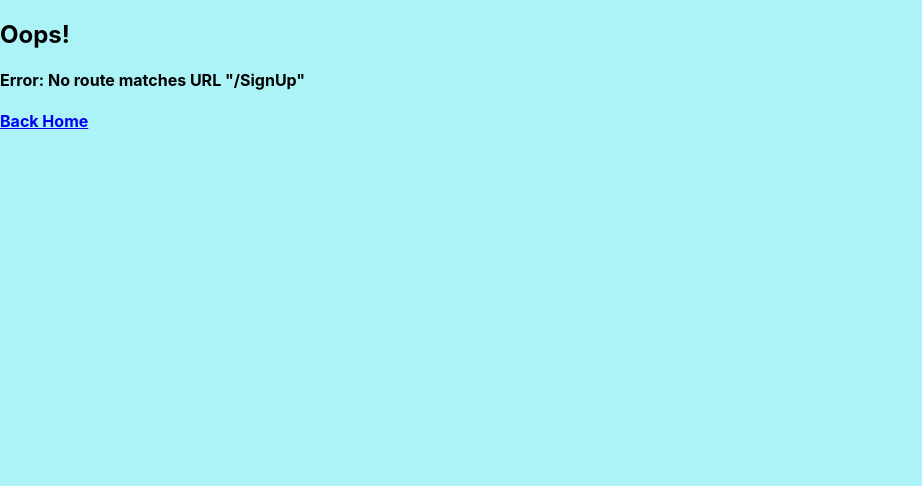
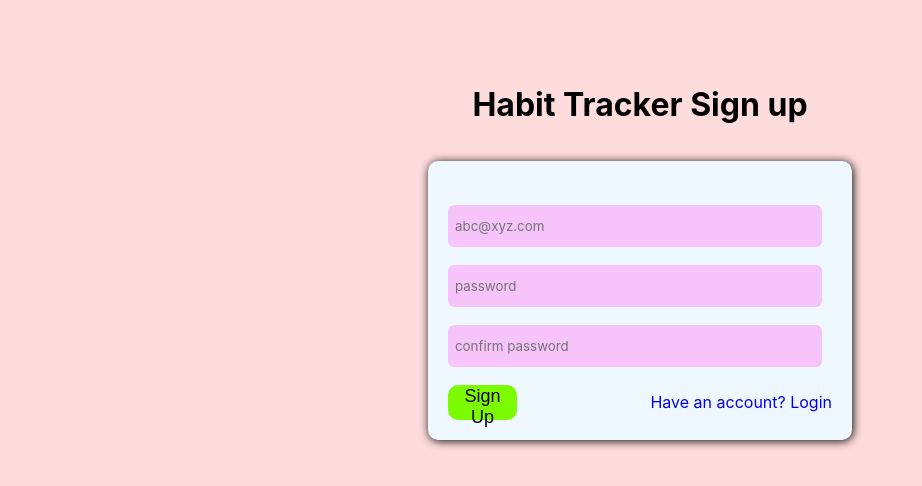
Before and after one commit to arijitmandal10/Habit-Tracker-React, a React (Create React App) app: page /SignUp in a window 1280 px wide. Shown: the top 486 px of the page, without its empty margins (0-922 px from the left). Built offline with nearby package versions, Linux system fonts and the light colour scheme.

Commit message:
Authentication

```diff
--- a/package.json
+++ b/package.json
@@ -8,6 +8,7 @@
 		"@testing-library/react": "^13.4.0",
 		"@testing-library/user-event": "^13.5.0",
 		"bootstrap": "^5.3.0",
+		"firebase": "^10.0.0",
 		"react": "^18.2.0",
 		"react-bootstrap": "^2.8.0",
 		"react-datepicker": "^4.15.0",
@@ -15,6 +16,7 @@
 		"react-redux": "^8.1.1",
 		"react-router-dom": "^6.14.1",
 		"react-scripts": "5.0.1",
+		"react-toastify": "^9.1.3",
 		"uuid": "^9.0.0",
 		"web-vitals": "^2.1.4"
 	},
--- a/src/App.js
+++ b/src/App.js
@@ -1,19 +1,25 @@
 import Navbar from './components/Navbar';
 import { Provider } from 'react-redux';
 import store from './utils/store';
-import { createBrowserRouter, RouterProvider, Outlet } from 'react-router-dom';
+import { createBrowserRouter, RouterProvider, Outlet, Navigate } from 'react-router-dom';
 import Error from './components/ErrorPage';
 import Habits from './components/Habits';
 import HabitForm from './components/HabitForm';
 import WeeklyView from './components/WeeklyView';
+import Login from './components/Login';
+import { useSelector } from 'react-redux';
+import SignUp from './components/SignUp';
 
 const AppLayout = () => {
+	const currentUser = useSelector((state) => state.auth.currentUser);
+	const RequireAuth = ({ children }) => {
+		return currentUser ? children : <Navigate to='/Login' />;
+	};
 	return (
-		<Provider store={store}>
-			{' '}
+		<RequireAuth>
 			<Navbar />
 			<Outlet />
-		</Provider>
+		</RequireAuth>
 	);
 };
 
@@ -38,9 +44,21 @@ function App() {
 				},
 			],
 		},
+		{
+			path: '/Login',
+			element: <Login />,
+		},
+		{
+			path: '/SignUp',
+			element: <SignUp />,
+		},
 	]);
 
-	return <RouterProvider router={router} />;
+	return (
+		<Provider store={store}>
+			<RouterProvider router={router} />
+		</Provider>
+	);
 }
 
 export default App;
--- a/src/components/Habits.jsx
+++ b/src/components/Habits.jsx
@@ -1,12 +1,24 @@
 import React from 'react';
 import { useSelector } from 'react-redux';
 import HabitCard from './HabitCard';
+import { useEffect } from 'react';
+import { toast, ToastContainer } from 'react-toastify';
+import 'react-toastify/dist/ReactToastify.css';
 
 const Habits = () => {
 	const habits = useSelector((state) => state.habits);
 
+	useEffect(() => {
+		const loginSuccess = localStorage.getItem('loginSuccess');
+		if (loginSuccess) {
+			toast.success('Login Successful');
+			localStorage.removeItem('loginSuccess'); // Remove the login success flag from localStorage
+		}
+	}, []);
+
 	return (
 		<div className='habit-list'>
+			<ToastContainer />
 			{habits && habits.length === 0 ? (
 				<h1>No Habits to keep track!! ☹️</h1>
 			) : (
--- /dev/null
+++ b/src/components/Login.jsx
@@ -0,0 +1,60 @@
+import { signInWithEmailAndPassword } from 'firebase/auth';
+import { useState } from 'react';
+import { auth } from '../firebase';
+import { useNavigate } from 'react-router-dom';
+import { useDispatch } from 'react-redux';
+import { setCurrentUser } from '../utils/authSlice';
+import { Link } from 'react-router-dom';
+import { toast, ToastContainer } from 'react-toastify';
+import 'react-toastify/dist/ReactToastify.css';
+
+const Login = () => {
+	const dispatch = useDispatch();
+
+	const [email, setEmail] = useState('');
+	const [password, setPassword] = useState('');
+	const [error, setError] = useState(false);
+	const navigate = useNavigate();
+
+	const handleSubmit = (e) => {
+		e.preventDefault();
+		signInWithEmailAndPassword(auth, email, password)
+			.then((userCredential) => {
+				// Signed in
+				const user = userCredential.user;
+				localStorage.setItem('loginSuccess', 'true');
+				dispatch(setCurrentUser(true)); // Update the currentUser value using Redux
+
+				navigate('/');
+			})
+
+			.catch((error) => {
+				toast.error('Wrong email/password');
+				setError(true);
+			});
+	};
+	return (
+		<div className='Login'>
+			<h1 style={{ textAlign: 'center' }}>Habit Tracker Login </h1>
+			<form onSubmit={handleSubmit}>
+				<input
+					type='email'
+					style={{ marginTop: '24px' }}
+					required
+					name='email'
+					placeholder='abc@xyz.com'
+					onChange={(e) => setEmail(e.target.value)}
+				/>
+				<input type='password' required name='password' placeholder='password' onChange={(e) => setPassword(e.target.value)} />
+
+				<div>
+					{' '}
+					<button type='submit'>Login</button> <Link to='/SignUp'> dont have an account? Sign up</Link>
+				</div>
+			</form>
+			<ToastContainer /> {/* Toast container component */}
+		</div>
+	);
+};
+
+export default Login;
--- a/src/components/Navbar.jsx
+++ b/src/components/Navbar.jsx
@@ -1,8 +1,8 @@
 import React, { useState } from 'react';
-import { Link, useLocation } from 'react-router-dom';
+import { useNavigate, Link } from 'react-router-dom';
 
 const Navbar = () => {
-	const location = useLocation();
+	const navigate = useNavigate();
 	const [isWeeklyView, setIsWeeklyView] = useState(false);
 
 	const handleToggleView = () => {
@@ -15,9 +15,14 @@ const Navbar = () => {
 				<button>+</button>
 			</Link>
 			<h3>Habit Tracker</h3>
-			<button onClick={handleToggleView}>
-				{isWeeklyView ? <Link to='/'>Change View</Link> : <Link to='/WeeklyView'>Change View</Link>}
-			</button>
+
+			<div>
+				{' '}
+				<button onClick={handleToggleView}>
+					{isWeeklyView ? <Link to='/'>Change View</Link> : <Link to='/WeeklyView'>Change View</Link>}
+				</button>
+				<Link to='/Login'>Logout</Link>
+			</div>
 		</nav>
 	);
 };
--- /dev/null
+++ b/src/components/SignUp.jsx
@@ -0,0 +1,86 @@
+import { createUserWithEmailAndPassword } from 'firebase/auth';
+import { auth } from '../firebase';
+import { Link } from 'react-router-dom';
+import { useState } from 'react';
+import { useNavigate } from 'react-router-dom';
+import { toast, ToastContainer } from 'react-toastify';
+import 'react-toastify/dist/ReactToastify.css';
+
+const SignUp = () => {
+	const [email, setEmail] = useState('');
+	const [password, setPassword] = useState('');
+	const [confirmPassword, setConfirmPassword] = useState('');
+	const [passwordMatch, setPasswordMatch] = useState(true);
+	const [errorMessage, setErrorMessage] = useState('');
+	const navigate = useNavigate();
+
+	const handlePasswordChange = (e) => {
+		setPassword(e.target.value);
+	};
+
+	const handleConfirmPasswordChange = (e) => {
+		setConfirmPassword(e.target.value);
+	};
+
+	const handleSubmit = (e) => {
+		e.preventDefault();
+
+		if (password !== confirmPassword) {
+			setPasswordMatch(false);
+			return;
+		}
+
+		createUserWithEmailAndPassword(auth, email, password)
+			.then((userCredential) => {
+				// Signed in
+				const user = userCredential.user;
+				setPasswordMatch(true);
+				console.log(user);
+				toast.success('User registered successfully!', {
+					onClose: () => navigate('/Login'), // Navigate to next page after toast is closed
+				});
+			})
+			.catch((error) => {
+				const errorMessage = error.message;
+				toast.error(errorMessage);
+				setErrorMessage(errorMessage);
+			});
+	};
+
+	return (
+		<>
+			{' '}
+			<ToastContainer />
+			<div className='Login'>
+				<h1 style={{ textAlign: 'center' }}>Habit Tracker Sign up </h1>
+				<form onSubmit={handleSubmit}>
+					<input
+						type='email'
+						style={{ marginTop: '24px' }}
+						required
+						name='email'
+						placeholder='abc@xyz.com'
+						onChange={(e) => setEmail(e.target.value)}
+					/>
+					<input type='password' required name='password' placeholder='password' onChange={handlePasswordChange} />
+					<input
+						type='password'
+						required
+						name='confirm password'
+						placeholder='confirm password'
+						onChange={handleConfirmPasswordChange}
+					/>
+					{!passwordMatch && !errorMessage && <p>Passwords do not match!! 😥</p>}
+					{/* {errorMessage && <p>{errorMessage.includes('auth/email-already-in-use') ? 'auth/email-already-in-use' : errorMessage}</p>} */}
+
+					<div>
+						<button type='submit'>Sign Up</button>
+						<Link to='/Login'>Have an account? Login</Link>
+					</div>
+				</form>
+			</div>
+		</>
+	);
+};
+
+export default SignUp;
--- /dev/null
+++ b/src/firebase.js
@@ -0,0 +1,19 @@
+// Import the functions you need from the SDKs you need
+import { initializeApp } from 'firebase/app';
+import { getAnalytics } from 'firebase/analytics';
+import { getAuth } from 'firebase/auth';
+
+const firebaseConfig = {
+	apiKey: 'AIzaSyCObpb03iv4fLlT6Wo4s3aGNn3DTro4cb4',
+	authDomain: 'habit-tracker-cd9fc.firebaseapp.com',
+	projectId: 'habit-tracker-cd9fc',
+	storageBucket: 'habit-tracker-cd9fc.appspot.com',
+	messagingSenderId: '192971541968',
+	appId: '1:192971541968:web:a996168ebc438610677dd5',
+	measurementId: 'G-2Q89VH51BG',
+};
+
+// Initialize Firebase
+const app = initializeApp(firebaseConfig);
+const analytics = getAnalytics(app);
+export const auth = getAuth();
--- a/src/index.css
+++ b/src/index.css
@@ -4,7 +4,7 @@ body {
 		'Helvetica Neue', sans-serif;
 	-webkit-font-smoothing: antialiased;
 	-moz-osx-font-smoothing: grayscale;
-	background: #acf3f7;
+	background: #ffaeae6e;
 }
 
 code {
@@ -12,14 +12,17 @@ code {
 }
 
 nav {
-	border: 1px solid;
-	padding: 3px 30px;
+	/* border: 1px solid; */
+	padding: 0px 10px;
 	margin: 0px;
 	display: flex;
 	justify-content: space-between;
+	/* gap: 38%; */
 	background: antiquewhite;
-	border-top: none;
+	/* border-top: none; */
+	box-shadow: 1px 1px 14px black;
 	margin-bottom: 67px;
+	width: -webkit-fill-available;
 }
 nav > a > button {
 	border: none;
@@ -44,21 +47,34 @@ nav > h3 {
 	font-family: 'Trebuchet MS', 'Lucida Sans Unicode', 'Lucida Grande', 'Lucida Sans', Arial, sans-serif;
 	font-size: xx-large;
 	font-weight: 900;
-	margin-left: 70px;
+	margin-right: -14%;
 }
 
-nav > button {
+nav > div > button {
 	height: fit-content;
 	/* display: flex; */
 	margin: auto 0px;
 	background: none;
 	border: none;
-	font-size: x-large;
+	font-size: large;
 	font-family: auto;
 }
 
-nav > button:hover {
+nav > div > button:hover {
 	color: red;
+}
+
+nav > div {
+	display: flex;
+	gap: 80px;
+}
+nav > div > a {
+	align-self: center;
+	background: red;
+	color: white;
+	padding: 5px;
+	font-size: large;
+	border-radius: 10px;
 }
 form {
 	display: flex;
@@ -277,3 +293,51 @@ caption {
 	flex-direction: column;
 	gap: 30px;
 }
+
+/* Login */
+.Login {
+	display: flex;
+	flex-direction: column;
+	margin-top: 5%;
+	gap: 15px;
+}
+.Login > Form {
+	margin: auto;
+	height: fit-content;
+	padding: 20px;
+}
+.Login input {
+	height: 3em;
+}
+
+.Login > span {
+	text-align: center;
+	color: red;
+}
+
+.Login > form > div {
+	display: flex;
+	justify-content: space-between;
+}
+
+.Login > form > div > button {
+	border: none;
+	height: 35px;
+	border-radius: 10px;
+	width: 18%;
+	background: lawngreen;
+	font-size: large;
+}
+.Login > form > div > button:hover {
+	box-shadow: 1px 1px 9px black;
+}
+
+.Login > form > div > a {
+	align-self: center;
+	text-decoration: auto;
+}
+.Login > form > p {
+	margin: 0px 0px;
+	color: red;
+	opacity: 0.5;
+}
--- /dev/null
+++ b/src/utils/authSlice.js
@@ -0,0 +1,17 @@
+import { createSlice } from '@reduxjs/toolkit';
+
+const authSlice = createSlice({
+	name: 'auth',
+	initialState: {
+		currentUser: false,
+	},
+	reducers: {
+		setCurrentUser: (state, action) => {
+			state.currentUser = action.payload;
+		},
+	},
+});
+
+export const { setCurrentUser } = authSlice.actions;
+
+export default authSlice.reducer;
--- a/src/utils/store.js
+++ b/src/utils/store.js
@@ -1,9 +1,11 @@
 import { configureStore } from '@reduxjs/toolkit';
 import habitsReducer from './habitsSlice';
+import authReducer from './authSlice';
 
 const store = configureStore({
 	reducer: {
 		habits: habitsReducer,
+		auth: authReducer,
 		// other reducers...
 	},
 });
```
Also changed, not shown: 1 other file (tests, documents, lock files or other folders).
